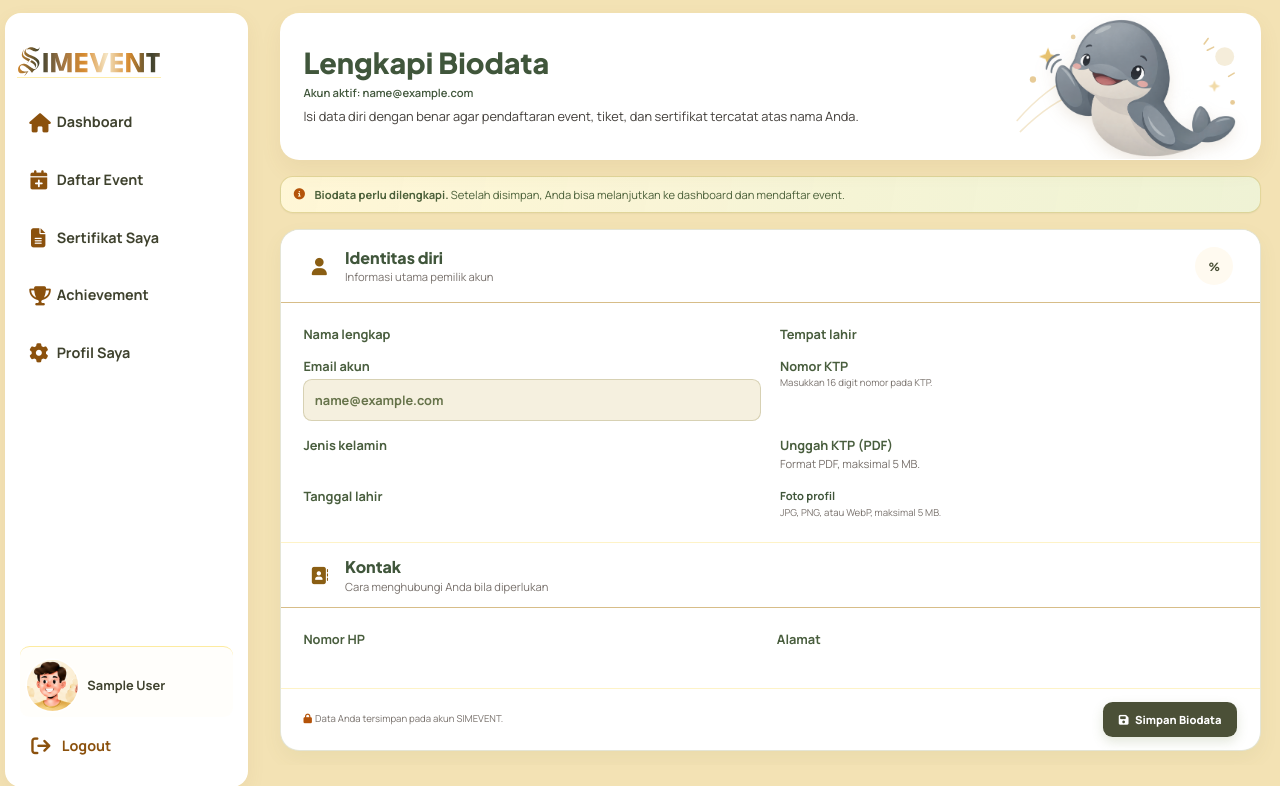
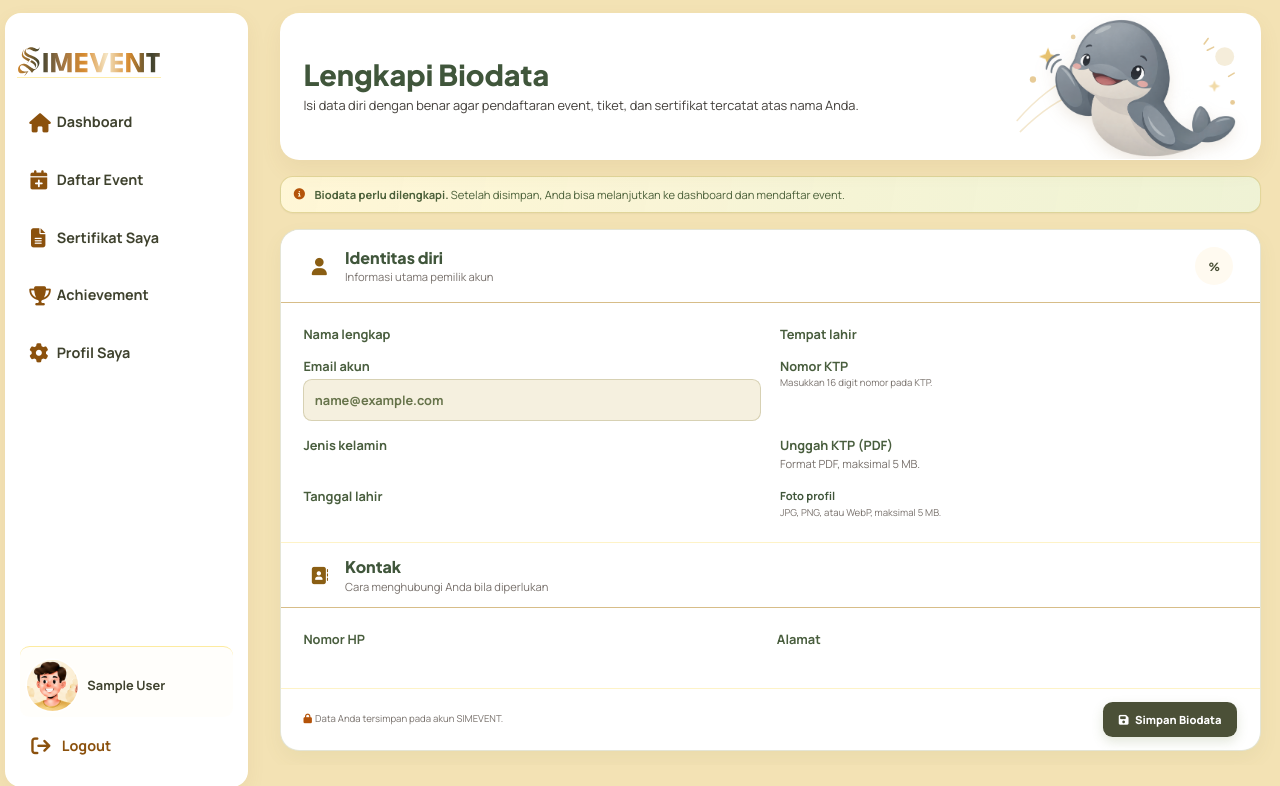
Before and after one commit to HikaruYui/simevent-web, a Django app: template frontend/templates/peserta/akun.html in a window 1280 px wide. Shown: the top 786 px of the page. Run offline with Django 5.2, Linux system fonts and the light colour scheme; the template is opened without the code that fills it, so the values that code supplies are empty; the visitor is signed in with stand-in values (Sample User, id 1); some libraries are stand-ins or nearby versions.

Commit message:
hapus tulisan email aktif

```diff
--- a/frontend/templates/peserta/akun.html
+++ b/frontend/templates/peserta/akun.html
@@ -211,9 +211,6 @@
   <section class="participant-page-intro participant-hero relative overflow-hidden rounded-[24px] px-5 sm:px-6 lg:px-7">
     <div class="relative z-10 max-w-[72%] sm:max-w-[62%]">
       <h1 class="font-display text-3xl font-extrabold text-brand-ink sm:text-4xl">{% if profile_complete %}Akun Saya{% else %}Lengkapi Biodata{% endif %}</h1>
-      <p class="mt-2 break-words text-sm font-semibold text-brand-ink">
-        Akun aktif: <span>{{ request.user.email }}</span>
-      </p>
       <p class="mt-2 text-sm leading-relaxed text-stone-700 sm:text-base">Isi data diri dengan benar agar pendaftaran event, tiket, dan sertifikat tercatat atas nama Anda.</p>
     </div>
     {% include 'peserta/_pesut_hero_art.html' %}
```
